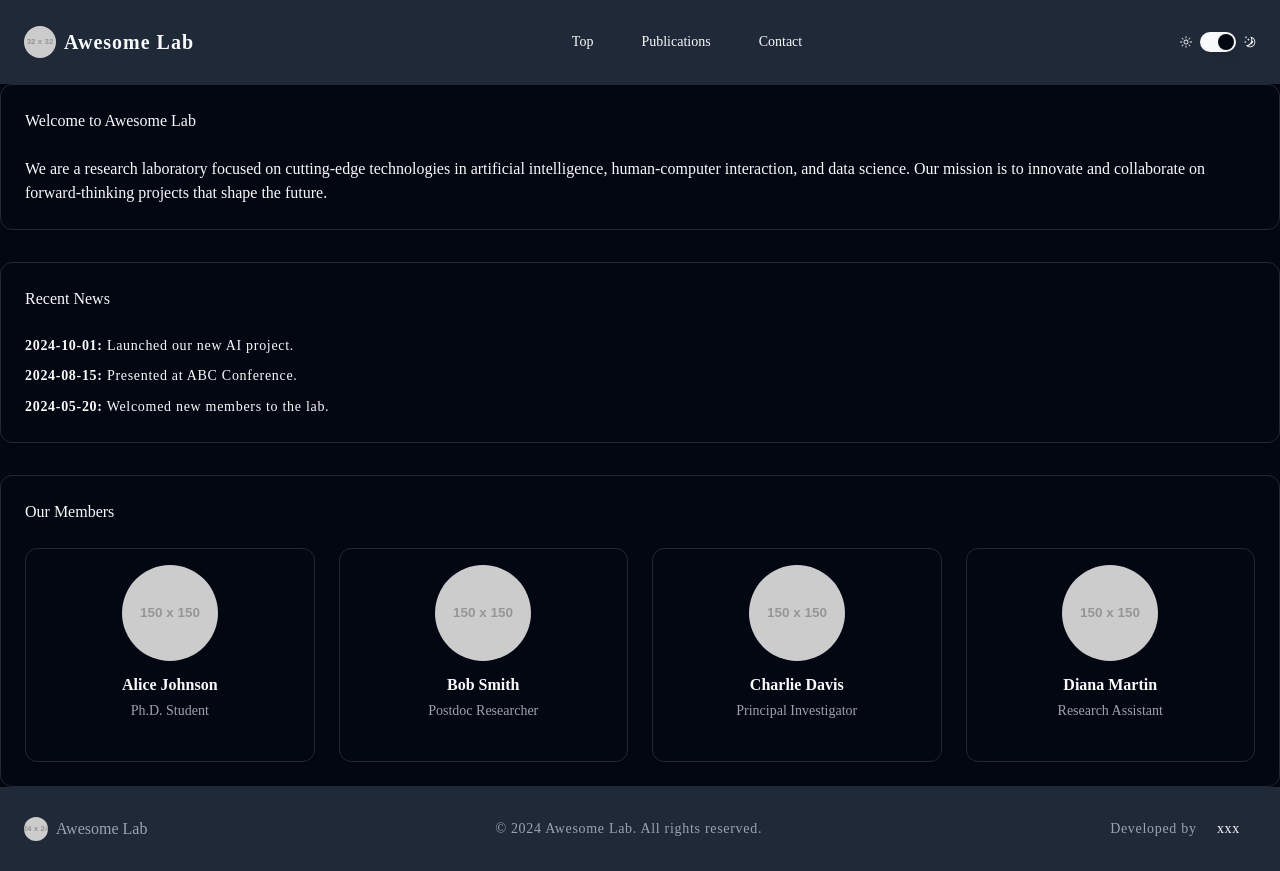
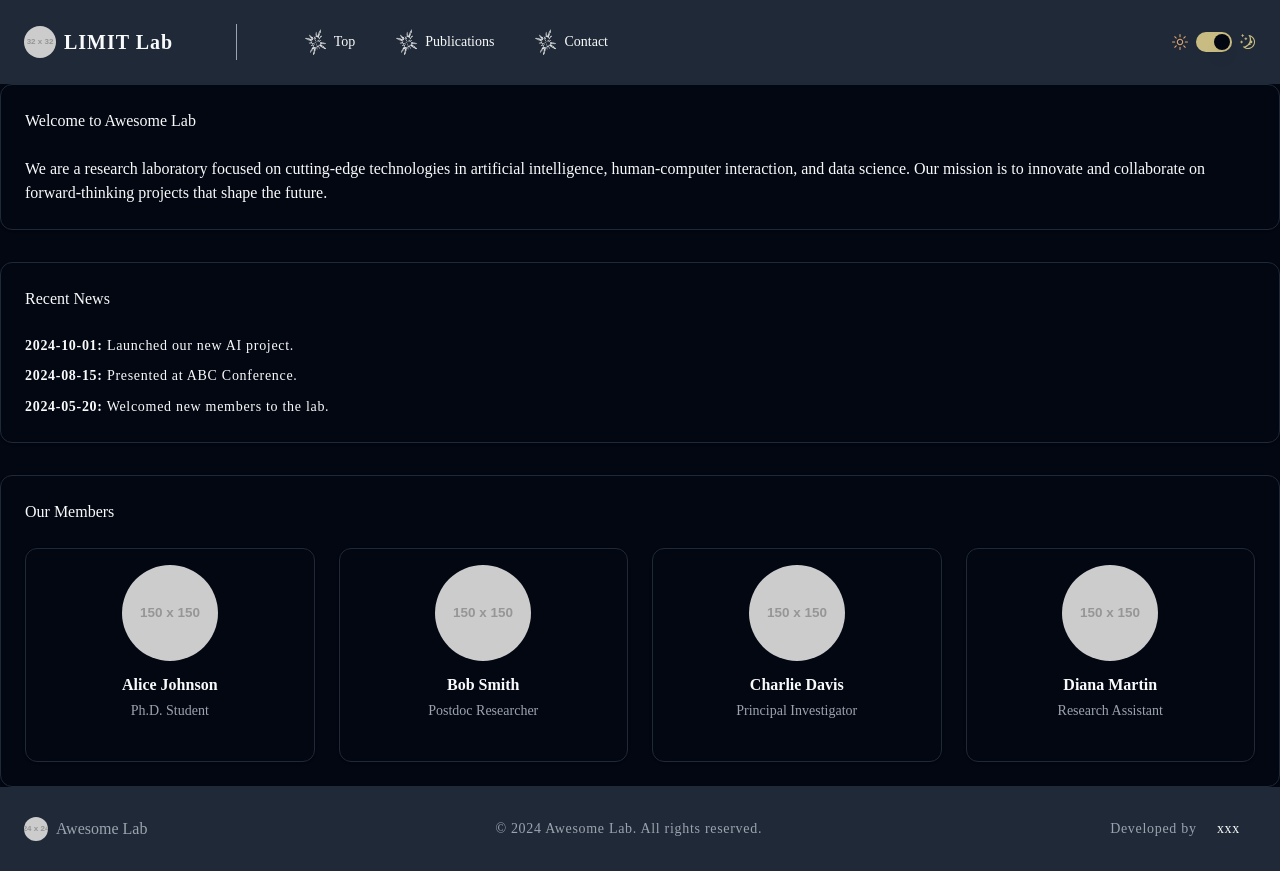
Before and after one commit to cvpaperchallenge-alumni/limit-lab-homepage, a Next.js app: page / in a window 1280 px wide. Built offline with nearby package versions, Linux system fonts and the light colour scheme; what tailwindcss-animated would draw is missing.

Commit message:
:sparkles: Update page navigation

```diff
--- a/src/app/globals.css
+++ b/src/app/globals.css
@@ -12,6 +12,9 @@
     --tab-border: var(--teal-10);
     --tab-background: var(--gray-4);
     --tab-background-selected: var(--gray-1);
+
+    --sun-icon: hsl(29, 66%, 65%);
+    --moon-icon: hsl(49, 76%, 43%);
 
     /* shadcn/ui variables */
     --background: hsl(0 0% 100%);
@@ -52,6 +55,9 @@
     --tab-background: var(--gray-4);
     --tab-background-selected: var(--gray-1);
 
+    --sun-icon: hsl(29, 70%, 67%);
+    --moon-icon: hsl(49, 40%, 65%);
+
     /* shadcn/ui variables */
     --background: hsl(224 71.4% 4.1%);
     --foreground: hsl(210 20% 98%);
--- a/src/components/header.tsx
+++ b/src/components/header.tsx
@@ -1,6 +1,7 @@
 'use client'
 
 import { useTheme } from 'next-themes'
+import Image from 'next/image'
 import { useEffect, useState } from 'react'
 import { RxMoon, RxSun } from 'react-icons/rx'
 import Link from 'next/link'
@@ -10,11 +11,16 @@ import { Avatar, AvatarFallback, AvatarImage } from '@/components/ui/avatar'
 import { Button } from '@/components/ui/button'
 import { Switch } from '@/components/ui/switch'
 import { Spinner } from '@/components/ui/spinner'
+import { Separator } from '@/components/ui/separator'
+
+import blackVAMark from '../../public/visual_atoms_1_black.png'
+import whiteVAMark from '../../public/visual_atoms_1_white.png'
 
 export function Header() {
   const { theme, setTheme } = useTheme()
   const [isDarkMode, setIsDarkMode] = useState(false)
   const [isLoading, setIsLoading] = useState(true)
+  const [position, setPosition] = useState("bottom")
 
   useEffect(() => {
     if (theme) {
@@ -25,28 +31,62 @@ export function Header() {
 
   return (
     <div className="w-full bg-secondary p-6 text-secondary-foreground">
-      <div className="flex w-full items-center justify-between">
-        {/* Left: Logo + Title */}
+      <div className="flex w-full justify-between">
+        {/* Logo + Title */}
+        <div className="flex md:min-w-[600px] justify-between">
         <div className="flex items-center space-x-2">
           {/* Using shadcn/ui <Avatar> for the placeholder logo */}
           <Avatar className="size-8">
             <AvatarImage src="https://via.placeholder.com/32" alt="Logo" />
             <AvatarFallback>AL</AvatarFallback>
           </Avatar>
-          <span className="text-xl font-bold">Awesome Lab</span>
+            <span className="text-xl font-bold">LIMIT Lab</span>
         </div>
 
-        {/* Right: Navigation Links */}
-        <div className="flex space-x-4">
-          <Button variant="link" asChild>
+          <Separator orientation="vertical" className='hidden md:block bg-muted-foreground'/>
+          {/* Navigation Links */}
+          <div className="hidden md:flex items-center space-x-5 justify-between">
+            {/* <Avatar>
+              <AvatarImage src='../../public/visual_atoms_1_black.png' />
+              <AvatarFallback>VA</AvatarFallback>
+            </Avatar> */}
+            <div className='flex group'>
+              <Image
+                alt="VA mark"
+                src={isDarkMode ? whiteVAMark : blackVAMark}
+                width={32}
+                height={32}
+                className='animate-rotate-out-center group-hover:animate-rotate-in-center'
+              />
+              <Button variant="link" asChild className="group-hover:animate-pulsate-fwd pl-0.5">
             <Link href="/">Top</Link>
           </Button>
-          <Button variant="link" asChild>
+            </div>
+            <div className='flex group'>
+              <Image
+                alt="VA mark"
+                src={isDarkMode ? whiteVAMark : blackVAMark}
+                width={32}
+                height={32}
+                className='animate-rotate-out-center group-hover:animate-rotate-in-center'
+              />
+              <Button variant="link" asChild className="hover:animate-pulsate-fwd pl-0.5">
             <Link href="/publications">Publications</Link>
           </Button>
-          <Button variant="link" asChild>
+            </div>
+            <div className='flex group'>
+            <Image
+                alt="VA mark"
+                src={isDarkMode ? whiteVAMark : blackVAMark}
+                width={32}
+                height={32}
+                className='animate-rotate-out-center group-hover:animate-rotate-in-center'
+              />
+              <Button variant="link" asChild className="hover:animate-pulsate-fwd pl-0.5">
             <Link href="/contact">Contact</Link>
           </Button>
+            </div>
+          </div>
         </div>
 
         {/* Theme Switcher */}
@@ -56,7 +96,7 @@ export function Header() {
           </div>
         ) : (
           <div className="flex items-center space-x-2">
-            <RxSun className="size-3" />
+              <RxSun className="size-4 text-sun-icon" />
             <Switch
               id="theme-mode"
               checked={isDarkMode}
@@ -64,8 +104,11 @@ export function Header() {
                 setTheme(checked ? 'dark' : 'light')
                 setIsDarkMode(checked)
               }}
+                style={{
+                  backgroundColor: isDarkMode ? 'var(--moon-icon)' : 'var(--sun-icon)'
+                }}
             />
-            <RxMoon className="size-3" />
+              <RxMoon className="size-4 text-moon-icon" />
           </div>
         )}
       </div>
--- a/tailwind.config.ts
+++ b/tailwind.config.ts
@@ -33,6 +33,12 @@ const config = {
             DEFAULT: 'var(--tab-background)',
             selected: 'var(--tab-background-selected)',
           },
+        },
+        sun: {
+          icon: 'var(--sun-icon)',
+        },
+        moon: {
+          icon: 'var(--moon-icon)',
         },
 
         // shadcn/ui colors
@@ -104,6 +110,41 @@ const config = {
         xxxl: ["1.625rem", { lineHeight: "1.6", letterSpacing: "0.05em" }],
         xxxxl: ["2rem", { lineHeight: "1.6", letterSpacing: "0.05em" }],
       },
+      animation: {
+        "pulsate-fwd": "pulsate-fwd 0.2s linear   both",
+        "rotate-in-center": "rotate-in-center 0.4s cubic-bezier(0.455, 0.030, 0.515, 0.955)   both",
+        "rotate-out-center": "rotate-out-center 0.4s cubic-bezier(0.645, 0.045, 0.355, 1.000)   both",
+      },
+      keyframes: {
+          "pulsate-fwd": {
+              "0%,to": {
+                  transform: "scale(1)"
+              },
+              "50%": {
+                  transform: "scale(1.1)"
+              }
+          },
+          "rotate-in-center": {
+              "0%": {
+                  transform: "rotate(-360deg)",
+                  opacity: "0"
+              },
+              to: {
+                  transform: "rotate(0)",
+                  opacity: "1"
+              }
+          },
+          "rotate-out-center": {
+              "0%": {
+                  transform: "rotate(0)",
+                  opacity: "1"
+              },
+              to: {
+                  transform: "rotate(-360deg)",
+                  opacity: "0"
+              }
+          },
+      }
     },
   },
   plugins: [require('tailwindcss-animated')],
```
Also changed, not shown: public/visual_atoms_1_black.png (added), public/visual_atoms_1_white.png (added).
